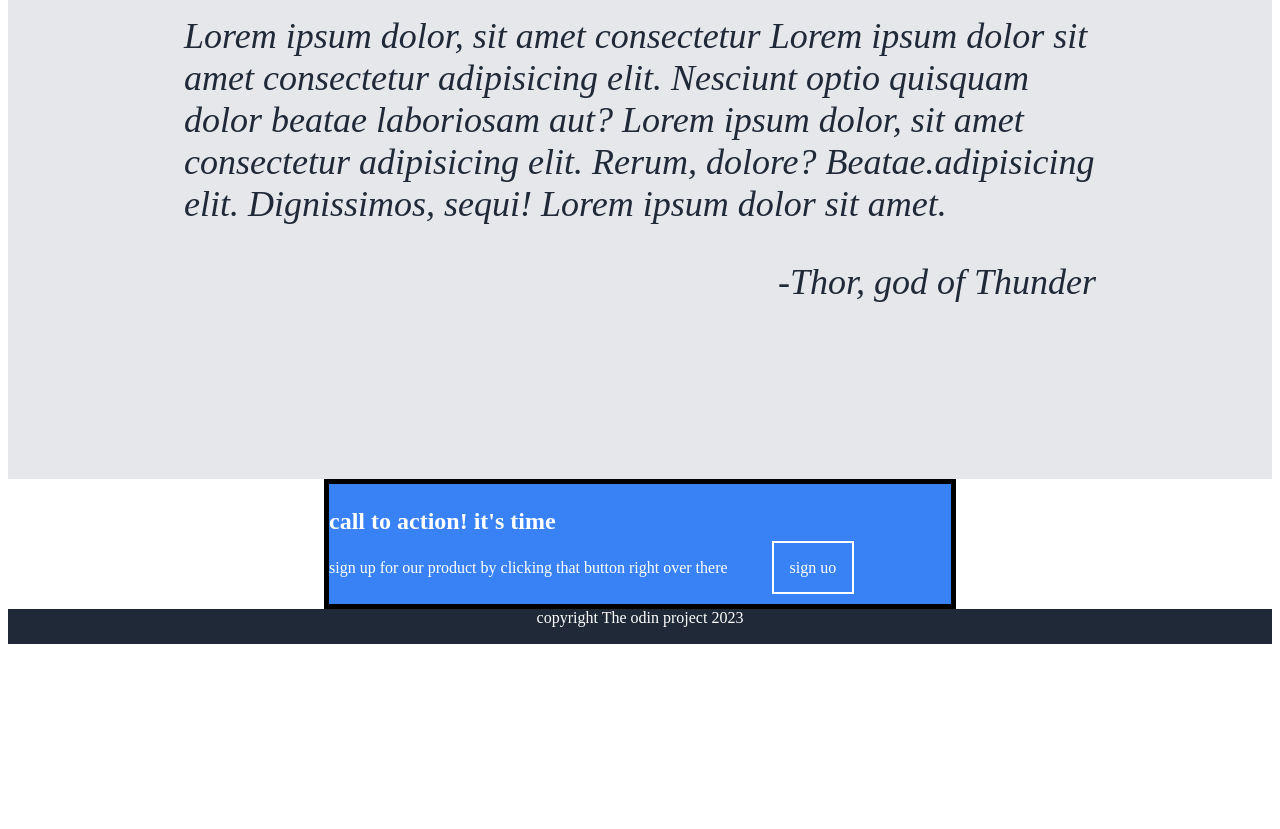
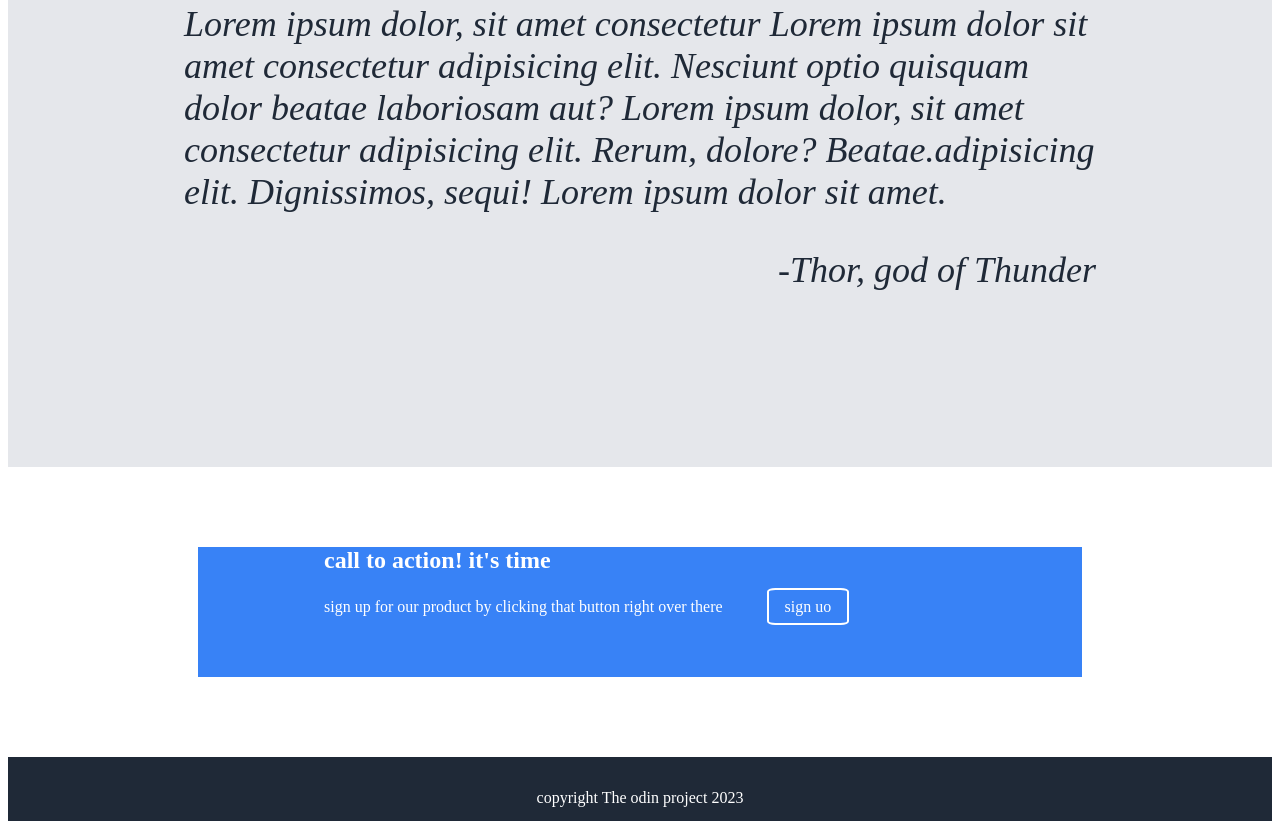
Before and after one commit to TekaNik/landing_page, a plain HTML site: page index.html in a window 1280 px wide. Shown: the part 1328-2157 px from the top of the page. Before the commit the page ends 1980 px from the top, so only its background shows below. Drawn offline with Linux system fonts and the light colour scheme.

Commit message:
tuned the whole page, so far This is the final page

```diff
--- a/style.css
+++ b/style.css
@@ -36,13 +36,10 @@ nav ul li a{
 /* hero section */
 nav + section{
     margin: 5rem;
-    border: solid red;
 }
 nav + section div + div{
-    border: 5px solid green;
     height: 250px;
     width: 300px;
-
 }
 nav + section div img{
    object-fit: cover;
@@ -55,7 +52,6 @@ nav + section h1{
     font-weight: bolder;
     color: #F9FAF8;
     font-size: 48px;
-
 }
 nav + section p, nav ul li a{
     color: #e5e7eb;
@@ -64,13 +60,9 @@ nav + section p, nav ul li a{
 nav + section p{
     width: 50%;
 }
-
-
 main section{
    height: 200px;
    width: 100%;
-   /* border: 5px solid #00ff55; */
-
 }
 
 /* main sections */
@@ -79,30 +71,22 @@ main > h2{
     font-weight: bolder;
     color: #1F2937;
     text-align: center;
-
 }
 main section.boxes {
     display: flex;
     justify-content: space-evenly;
     width: 100%;
     height: auto;
-    border: 3px solid red;
    text-align: center;    /*i centered the container itself so that the imgs inside the container be centered or use flexbox to use align-items: center; */
    padding: 10rem;
-
-
-
 }
 main section.boxes div img{
     width: 100px;
     height: auto;
-
-    /* border: 5px solid green; */
 }
 
 
 main section.boxes div{
-    border: 3px solid #0011ff;
     margin: 10px;
 }
 main section.boxes div p{
@@ -128,29 +112,21 @@ main section.quote span{
 }
 
 main section + section + section{
-    width: 50%;
-    margin: 0 auto;
-    border: 5px solid black;
+    width: 70%;
+    margin: 5rem auto;
+    padding-left: 10%;
     background-color: #3882f6;
     height: 130px;
     color: #fff;
-
-
 }
 main section + section + section h3{
     font-size: 1.5rem;
 }
-main section + section + section p{
-    /* display: flex; */
-
-
-}
 main section + section + section span{
-
     margin-left: 2.5rem;
     border: 2px solid #fff;
-    padding: 1rem;
-
+    padding: 0.5rem 1rem ;
+    border-radius: 10%;
 }
 
 /* footer */
@@ -159,4 +135,5 @@ footer{
     height: 35px;
     width: 100%;
     text-align: center;
+    padding: 2rem 1rem;
 }
```
Also changed, not shown: index.html (+0 -1 lines).
